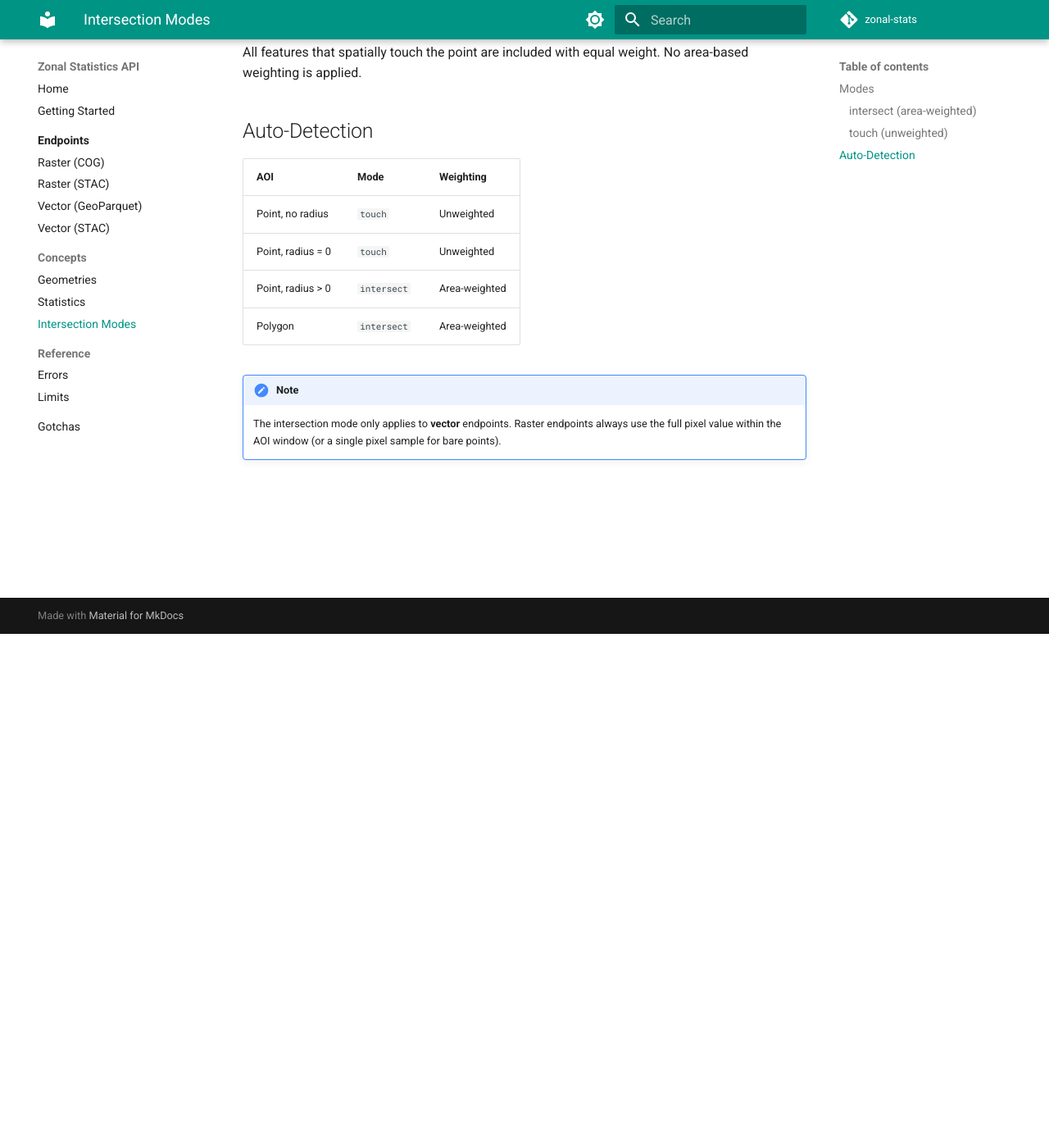
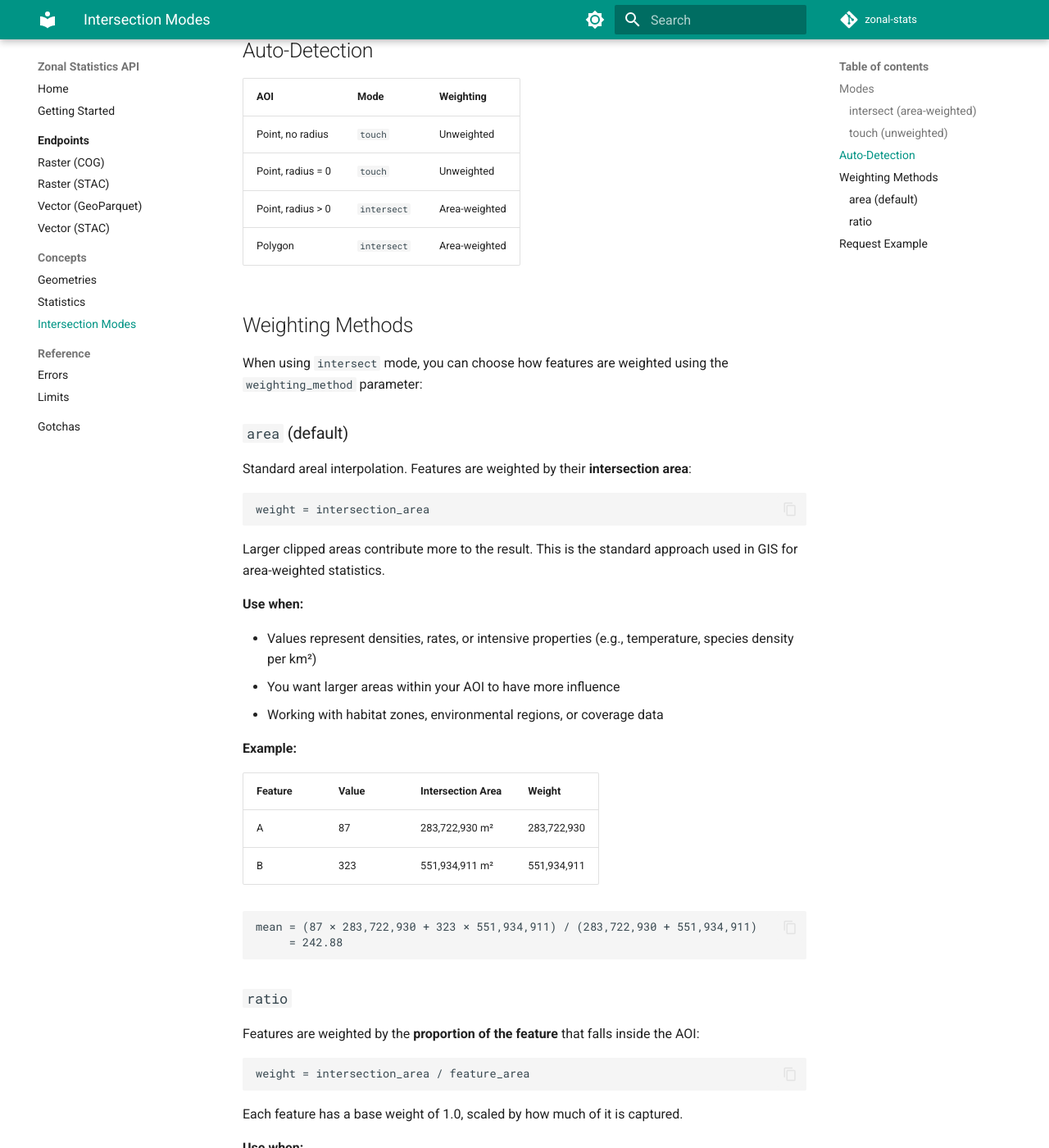
Before and after one commit to data-mermaid/zonal-stats, an MkDocs documentation site: the page built from docs/concepts/intersection-modes.md, in a window 1280 px wide and 1400 px high, scrolled down 627 px. Shown: the whole window at 82% size. Built offline with MkDocs 1.6.1 and Material for MkDocs 9.7.7, drawn with Linux system fonts in a browser that asks for light colours; comment, search, counter and statistics services are not loaded; some of the changed text lies outside the part shown.

Commit message:
Add weighting_method parameter for vector statistics
- Add WeightingMethod enum with 'area' (default) and 'ratio' options
- 'area': Standard areal interpolation (weight = intersection_area)
- 'ratio': Proportional weighting (weight = intersection_area / feature_area)
- Update VectorStatsRequest and VectorStacStatsRequest schemas
- Update ZonalVectorService to support both methods
- Update documentation for intersection modes and statistics

````diff
--- a/docs/concepts/intersection-modes.md
+++ b/docs/concepts/intersection-modes.md
@@ -8,13 +8,7 @@
 
 Used for **polygons** and **points with radius > 0**.
 
-Features are clipped to the AOI, and statistics are weighted by the ratio of the intersection area to the full feature area:
-
-```
-weight = intersection_area / feature_area
-```
-
-This means a feature that is only partially inside your AOI contributes proportionally to the result.
+Features are clipped to the AOI, and statistics are weighted based on the `weighting_method` parameter.
 
 ### `touch` (unweighted)
 
@@ -31,5 +25,79 @@
 | Point, radius > 0 | `intersect` | Area-weighted |
 | Polygon | `intersect` | Area-weighted |
 
+## Weighting Methods
+
+When using `intersect` mode, you can choose how features are weighted using the `weighting_method` parameter:
+
+### `area` (default)
+
+Standard areal interpolation. Features are weighted by their **intersection area**:
+
+```
+weight = intersection_area
+```
+
+Larger clipped areas contribute more to the result. This is the standard approach used in GIS for area-weighted statistics.
+
+**Use when:**
+
+- Values represent densities, rates, or intensive properties (e.g., temperature, species density per km²)
+- You want larger areas within your AOI to have more influence
+- Working with habitat zones, environmental regions, or coverage data
+
+**Example:**
+
+| Feature | Value | Intersection Area | Weight |
+|---------|-------|-------------------|--------|
+| A | 87 | 283,722,930 m² | 283,722,930 |
+| B | 323 | 551,934,911 m² | 551,934,911 |
+
+```
+mean = (87 × 283,722,930 + 323 × 551,934,911) / (283,722,930 + 551,934,911)
+     = 242.88
+```
+
+### `ratio`
+
+Features are weighted by the **proportion of the feature** that falls inside the AOI:
+
+```
+weight = intersection_area / feature_area
+```
+
+Each feature has a base weight of 1.0, scaled by how much of it is captured.
+
+**Use when:**
+
+- Features represent discrete entities (e.g., individual parcels, buildings)
+- You want each feature to contribute proportionally to its coverage
+- A feature that's 50% inside the AOI should contribute half as much as one fully inside
+
+**Example:**
+
+| Feature | Value | Feature Area | Intersection Area | Weight |
+|---------|-------|--------------|-------------------|--------|
+| A | 87 | 1,497,409,128 m² | 283,722,930 m² | 0.189 |
+| B | 323 | 1,664,686,543 m² | 551,934,911 m² | 0.332 |
+
+```
+mean = (87 × 0.189 + 323 × 0.332) / (0.189 + 0.332)
+     = 237.20
+```
+
+## Request Example
+
+```json
+{
+  "aoi": {
+    "type": "Polygon",
+    "coordinates": [[[-0.16, 51.5], [-0.11, 51.5], [-0.11, 51.52], [-0.16, 51.52], [-0.16, 51.5]]]
+  },
+  "url": "https://example.com/data.parquet",
+  "columns": ["population_density"],
+  "weighting_method": "area"
+}
+```
+
 !!! note
-    The intersection mode only applies to **vector** endpoints. Raster endpoints always use the full pixel value within the AOI window (or a single pixel sample for bare points).
+    The `weighting_method` parameter only applies to **vector** endpoints in `intersect` mode. It has no effect on `touch` mode or raster endpoints.
````
Also changed, not shown: CLAUDE.md (+3 -0 lines), docs/concepts/statistics.md (+10 -10 lines), docs/endpoints/vector-stac.md (+1 -0 lines), docs/endpoints/vector.md (+1 -0 lines), 5 other files.
